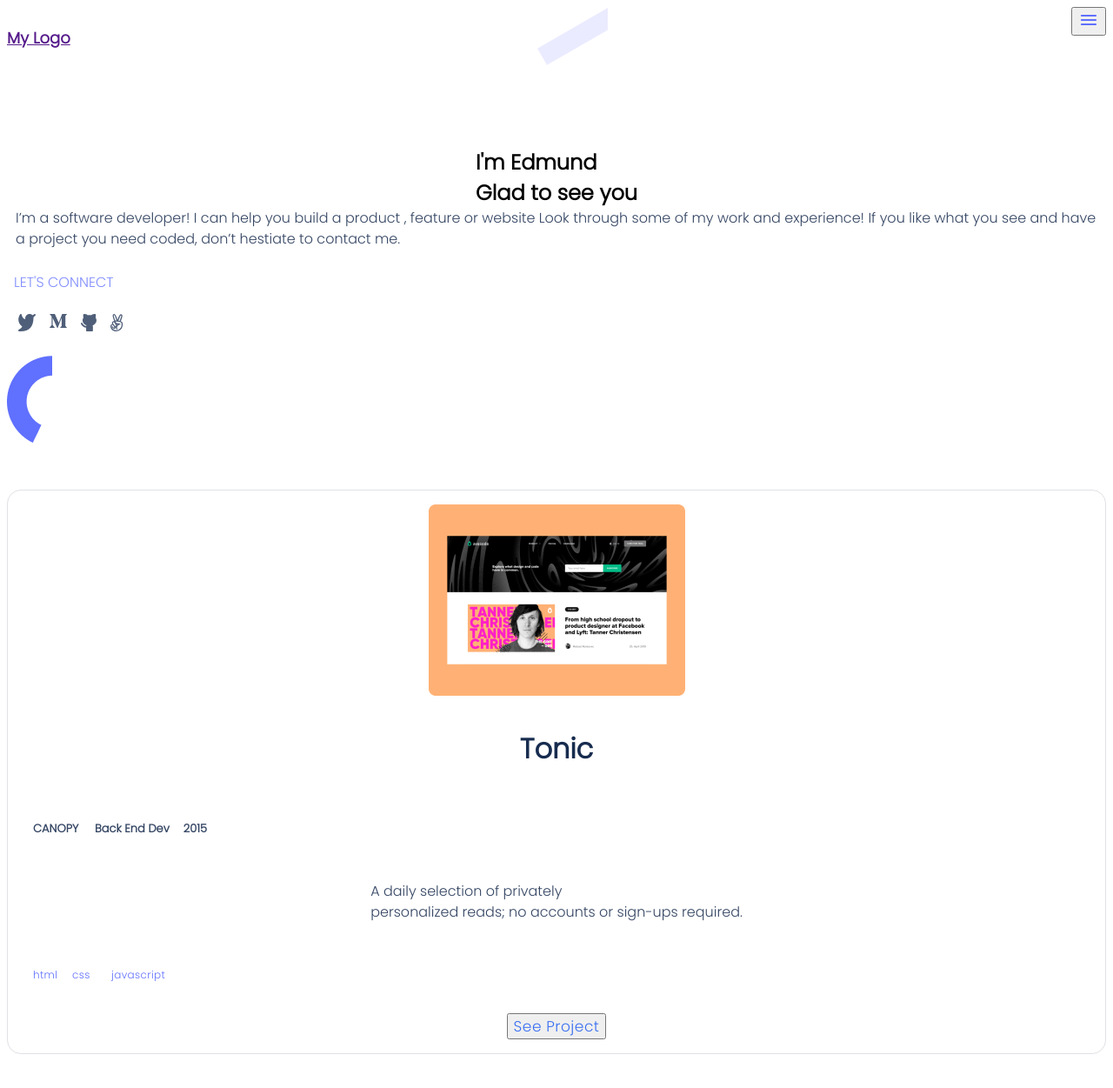
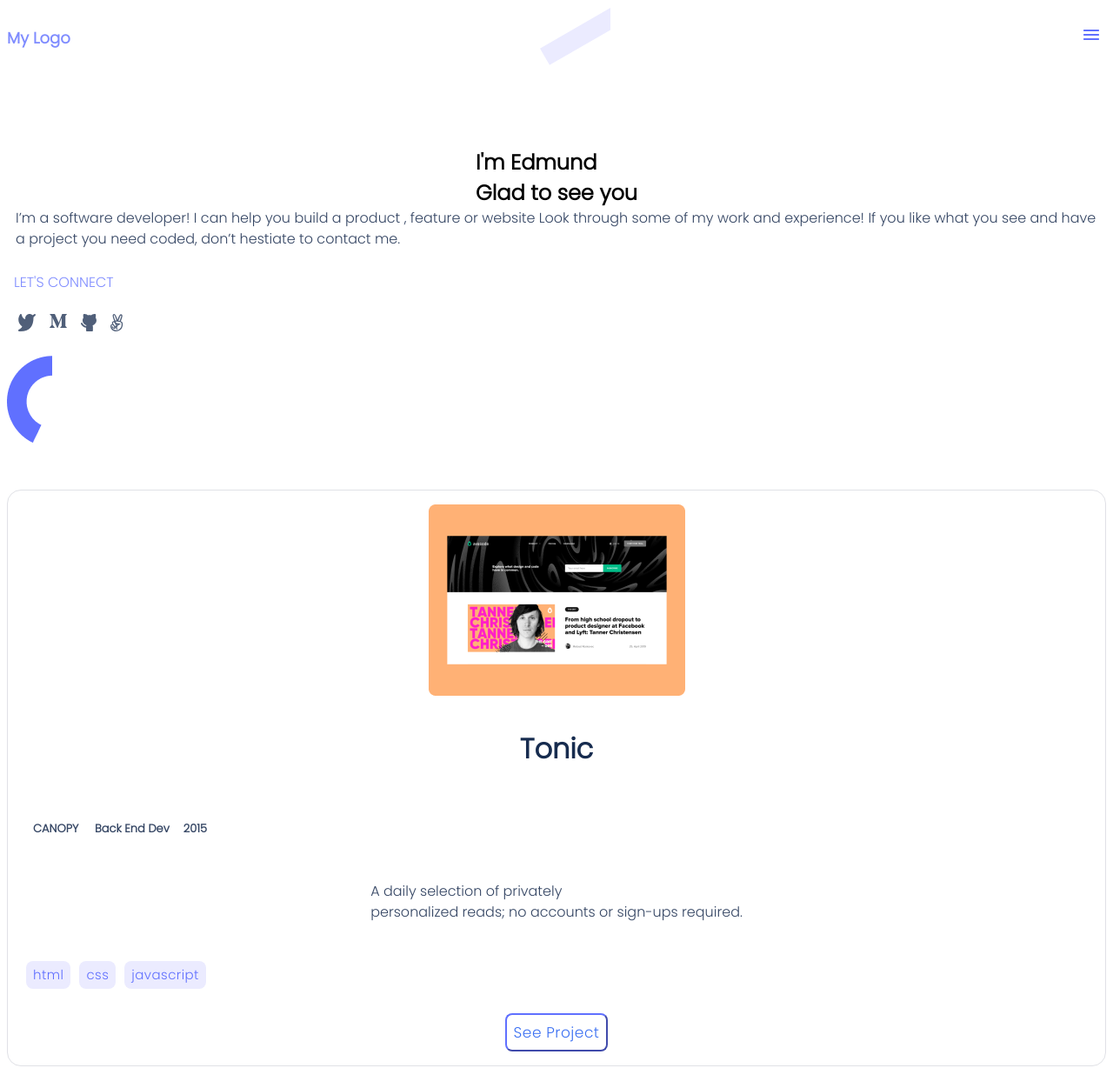
Before and after one commit to codewithed/portfolio-website, a website: page index.html in a window 1280 px wide. Shown: the top 1251 px of the page at 87% size. Drawn offline with Linux system fonts and the light colour scheme.

Commit message:
added background color to .small-button in styles.css

```diff
--- a/styles.css
+++ b/styles.css
@@ -72,8 +72,13 @@ h1 {
   color: #7f8cff;
 }
 
+button {
+  background-color: white;
+  border-radius: 8px;
+}
+
 button:hover {
-  background-color: grey;
+  background-color: whitesmoke;
 }
 
 ul {
@@ -115,11 +120,6 @@ li {
   font-size: 32px;
   line-height: 44px;
   color: hsl(218, 54%, 20%);
-
-  /* Inside auto layout */
-  flex: none;
-  order: 0;
-  flex-grow: 0;
 }
 
 .grid-container {
@@ -180,15 +180,16 @@ li {
 
 .small-button {
   /* Button / Small */
-
+  display: flex;
   font-family: 'Poppins', sans-serif;
   font-style: normal;
   font-weight: 500;
-  font-size: 12px;
+  font-size: 15px;
   line-height: 16px;
-  width: 29px;
-  height: 16px;
   padding: 8px;
+  background-color: #ebebff;
+  border-radius: 8px;
+  margin-right: 10px;
 
   /* identical to box height, or 133% */
 
@@ -231,6 +232,10 @@ li {
   font-weight: 500;
   font-size: 17px;
   line-height: 24px;
+  border-radius: 8px;
+  padding: 8px;
+  border-color: #6070ff;
+  background-color: white;
 
   /* identical to box height, or 141% */
 
@@ -292,3 +297,14 @@ ul.languages {
   align-items: center;
   color: hsl(0, 0%, 0%);
 }
+
+a {
+  text-decoration: none;
+  color: #7f8cff;
+}
+
+.hamburger-button {
+  border: none;
+  margin-top: 15px;
+  padding: 5px;
+}
```
